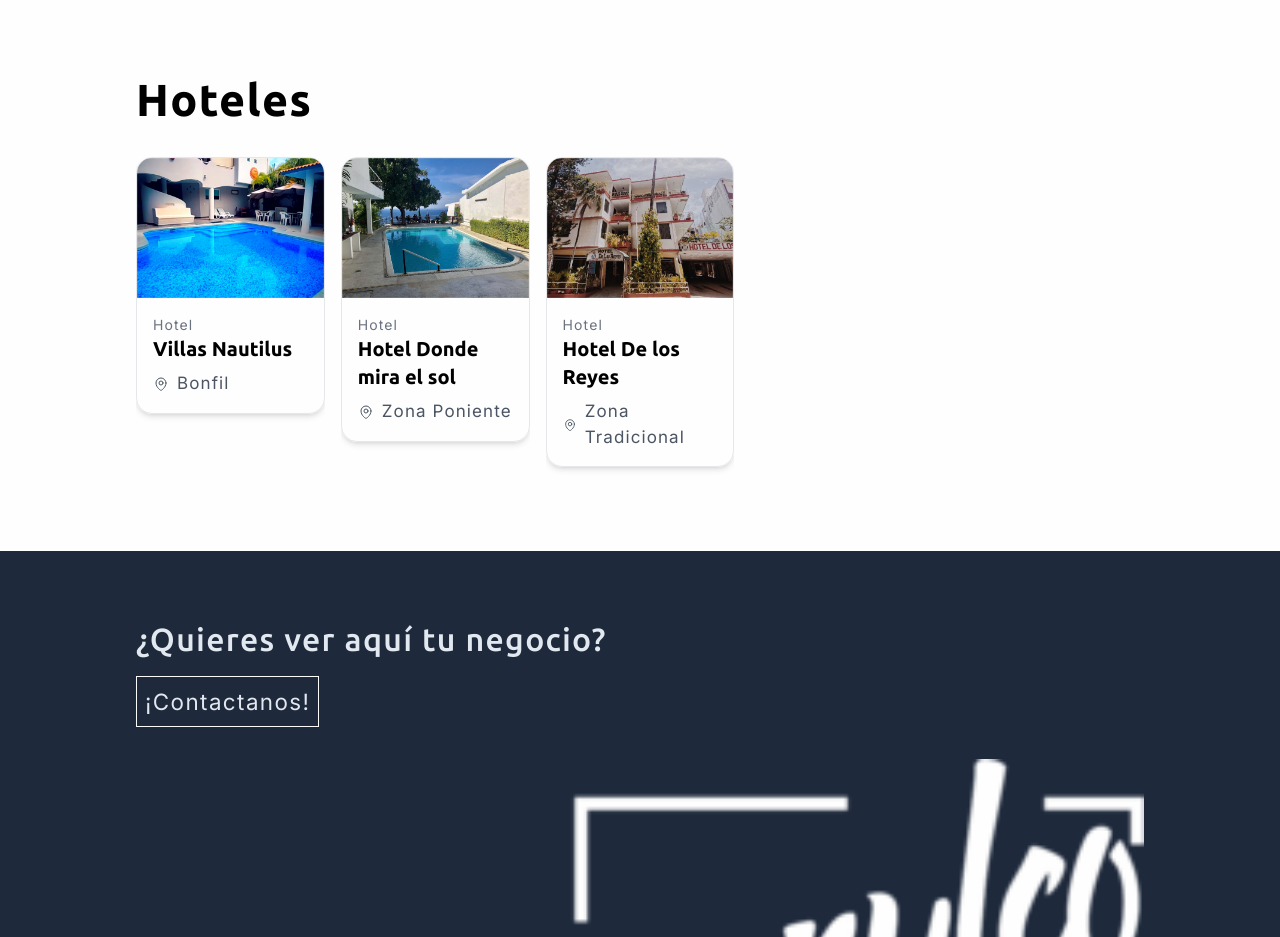
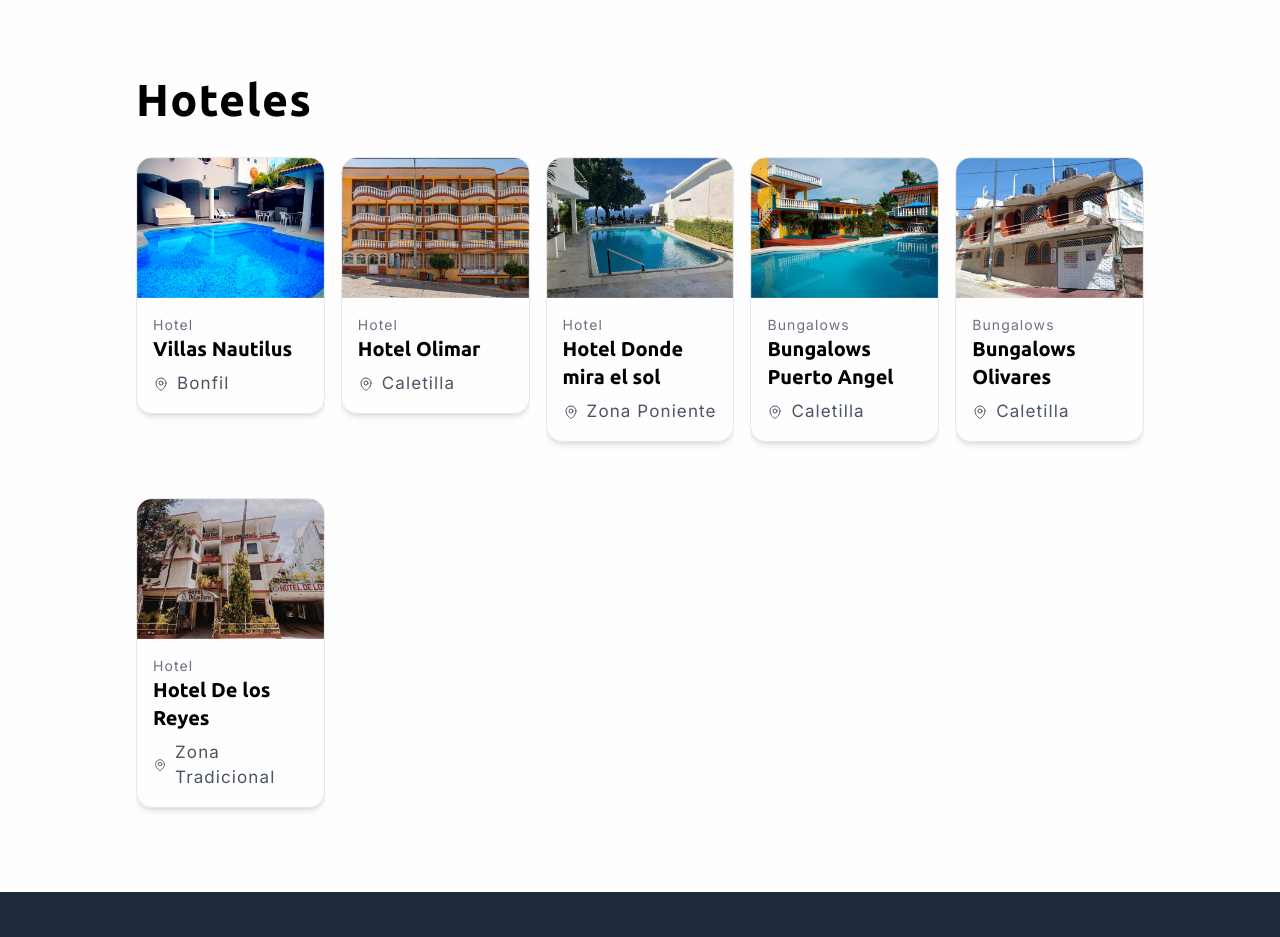
Before and after one commit to davehernandez92/acapulco-enla-piel, a Next.js app: page /hoteles in a window 1280 px wide. Shown: the part 1020-1957 px from the top of the page. Built offline with nearby package versions, Linux system fonts and the light colour scheme.

Commit message:
adding hotels and fixing css bug

```diff
--- a/app/components/bentoSection.js
+++ b/app/components/bentoSection.js
@@ -3,7 +3,7 @@ import Image from 'next/image'
 import Link from 'next/link'
 import { buttonVariants } from "@/components/ui/button"
 import restaurantes from '@/public/images/restaurantes.webp'
-import hoteleSq from '@/public/images/hotelSquare.webp'
+import hoteleSq from '@/public/images/hoteles.webp'
 import mercancia from '@/public/images/mercancia.webp'
 import visita from '@/public/images/visitar.webp'
 import servicios from '@/public/images/servicios.webp'
@@ -25,8 +25,28 @@ export default function BentoSection() {
             <div className={`grid grid-cols-1 md:grid-cols-3 gap-3 lg:h-[380px] ${styles.wrapper}`}>
                 <div className={`relative rounded-2xl  ${styles.card__horizontal}`}>
                     <Image
+                        src={hoteleSq}
+                        width={1600}
+                        height={700}
+                        alt='Imagen de hotel en Acapulco'
+                        className={`w-full h-full object-cover rounded-2xl ${styles.img__horizontal}`}
+                    />
+                    <div className={`absolute bottom-0 left-0 w-full h-full bg-black bg-opacity-50 rounded-2xl ${styles.card__overlay}`}>
+                        <div className={`w-full h-full p-3 ${styles.card__txt}`}>
+                            <h2>Hoteles</h2>
+                            <p>¿Buscas hospedaje?</p>
+                            <p>Ve nuestras sugerencias</p>
+                            <Link href={'/hoteles'} className={buttonVariants({ variant: "outline" })}>Ver más</Link>
+                        </div>
+                    </div>
+                </div>
+                <div className={`relative rounded-2xl  ${styles.card__Sq}`}>
+
+
+
+                    <Image
                         src={restaurantes}
-                        width={1600}
+                        width={700}
                         height={700}
                         alt='Imagen de Restaurantes en Acapulco'
                         className={`w-full min-h-[200px] object-cover rounded-2xl md:min-h-auto ${styles.img__horizontal}`}
@@ -37,23 +57,6 @@ export default function BentoSection() {
                             <p>¿Buscas gastronomía?</p>
                             <p>El verdadero sabor de Acapulco</p>
                             <Link href={'/restaurantes'} className={buttonVariants({ variant: "outline" })}>Ver más</Link>
-                        </div>
-                    </div>
-                </div>
-                <div className={`relative rounded-2xl  ${styles.card__Sq}`}>
-                    <Image
-                        src={hoteleSq}
-                        width={700}
-                        height={700}
-                        alt='Imagen de hotel en Acapulco'
-                        className={`w-full h-full object-cover rounded-2xl ${styles.img__sq}`}
-                    />
-                    <div className={`absolute bottom-0 left-0 w-full h-full bg-black bg-opacity-50 rounded-2xl ${styles.card__overlay}`}>
-                        <div className={`w-full h-full p-3 ${styles.card__txt}`}>
-                            <h2>Hoteles</h2>
-                            <p>¿Buscas hospedaje?</p>
-                            <p>Ve nuestras sugerencias</p>
-                            <Link href={'/hoteles'} className={buttonVariants({ variant: "outline" })}>Ver más</Link>
                         </div>
                     </div>
                 </div>
@@ -136,7 +139,7 @@ export default function BentoSection() {
                         alt='Imagen de Acapulco'
                         className={`w-full min-h-[200px] object-cover rounded-2xl md:min-h-auto md:hidden ${styles.img__horizontal}`}
                     />
-                     <div className={`absolute bottom-0 left-0 w-full h-full bg-black bg-opacity-50 rounded-2xl  ${styles.card__overlay}`}>
+                    <div className={`absolute bottom-0 left-0 w-full h-full bg-black bg-opacity-50 rounded-2xl  ${styles.card__overlay}`}>
                         <div className={`w-full h-full  p-3 ${styles.card__txt}`}>
                             <h2>Servicios</h2>
 
--- a/app/components/styles/bentoSection.module.css
+++ b/app/components/styles/bentoSection.module.css
@@ -62,6 +62,7 @@
       .img__horizontal {
         height: 100%;
       }
+
 }
 @media screen and (min-width: 1020px) {
     .tabletPadding{
--- a/app/hoteles/page.js
+++ b/app/hoteles/page.js
@@ -35,15 +35,15 @@ export default function Hotelpage() {
     },
 
 
-    // {
-    //   title: 'Hotel Olimar',
-    //   image: olimar,
-    //   alt: 'Imagen del Hotel Olimar',
-    //   zona: 'Caletilla',
-    //   type: 'Hotel',
-    //   url: '/hoteles/olimar'
+    {
+      title: 'Hotel Olimar',
+      image: olimar,
+      alt: 'Imagen del Hotel Olimar',
+      zona: 'Caletilla',
+      type: 'Hotel',
+      url: '/hoteles/olimar'
 
-    // },
+    },
     {
       title: 'Hotel Donde mira el sol',
       image: sol,
@@ -71,24 +71,24 @@ export default function Hotelpage() {
     //   url: '/hoteles/rove'
 
     // },
-    // {
-    //   title: 'Bungalows Puerto Angel',
-    //   image: puertoAngel,
-    //   alt: 'Imagen de Bungalows Puerto Angel',
-    //   zona: 'Caletilla',
-    //   type: 'Bungalows',
-    //   url: '/hoteles/puertoAngel'
+    {
+      title: 'Bungalows Puerto Angel',
+      image: puertoAngel,
+      alt: 'Imagen de Bungalows Puerto Angel',
+      zona: 'Caletilla',
+      type: 'Bungalows',
+      url: '/hoteles/puertoAngel'
 
-    // },
-    // {
-    //   title: 'Bungalows Olivares',
-    //   image: olivares,
-    //   alt: 'Imagen de Bungalows Olivares',
-    //   zona: 'Caletilla',
-    //   type: 'Bungalows',
-    //   url: '/hoteles/bungalowsOlivares'
+    },
+    {
+      title: 'Bungalows Olivares',
+      image: olivares,
+      alt: 'Imagen de Bungalows Olivares',
+      zona: 'Caletilla',
+      type: 'Bungalows',
+      url: '/hoteles/bungalowsOlivares'
 
-    // },
+    },
     // {
     //   title: 'Hotel Del Valle',
     //   image: delValle,
```
